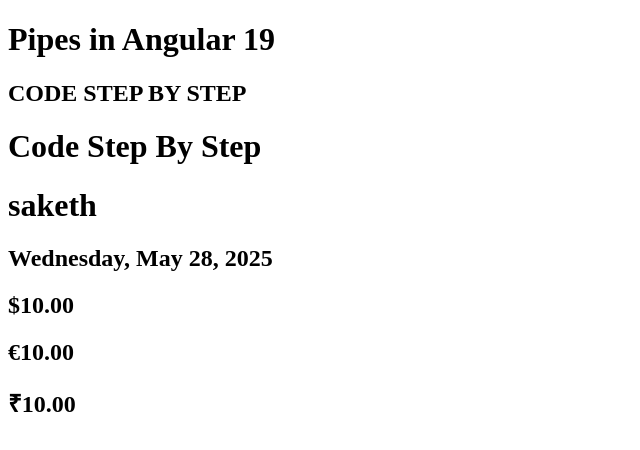
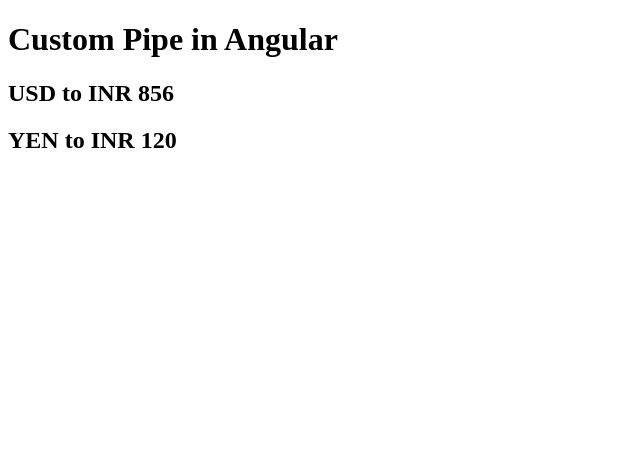
Before and after one commit to SakethSampathVinay/learn-angular, an Angular app: page / in a window 1280 px wide. Shown: the top 450 px of the page, without its empty margins (0-640 px from the left). Built offline with nearby package versions, Linux system fonts and the light colour scheme.

Commit message:
learned custom pipe

```diff
--- a/src/app/app.component.html
+++ b/src/app/app.component.html
@@ -47,4 +47,8 @@
 
 <!-- <app-reuse-component></app-reuse-component> -->
 
-<app-pipes></app-pipes>
+<!-- <app-pipes></app-pipes> -->
+
+<h1>Custom Pipe in Angular</h1>
+<h2>USD to INR {{amount | currencyConvertor}}</h2>
+<h2>YEN to INR  {{amount | currencyConvertor: 12}} </h2>
--- a/src/app/app.component.ts
+++ b/src/app/app.component.ts
@@ -23,13 +23,14 @@
 import { UserComponent } from "./user/user.component";
 import { ReuseComponentComponent } from "./reuse-component/reuse-component.component";
 import { PipesComponent } from "./pipes/pipes.component";
+import { CurrencyConvertorPipe } from './pipe/currency-convertor.pipe';
 
 @Component({
   selector: 'app-root',
   // imports: [RouterOutlet],
   templateUrl: './app.component.html',
   styleUrl: './app.component.css',
-  imports: [PipesComponent]
+  imports: [CurrencyConvertorPipe]
 })
 export class AppComponent {
   title = 'learn-angular-youtube';
@@ -54,7 +55,6 @@
     this.userName = user;
   }
 
-
-
+  amount = 10;
 
 }
--- a/src/app/pipe/currency-convertor.pipe.ts
+++ b/src/app/pipe/currency-convertor.pipe.ts
@@ -1,12 +1,18 @@
 import { Pipe, PipeTransform } from '@angular/core';
+import { dateTimestampProvider } from 'rxjs/internal/scheduler/dateTimestampProvider';
 
 @Pipe({
   name: 'currencyConvertor'
 })
 export class CurrencyConvertorPipe implements PipeTransform {
 
-  transform(value: unknown, ...args: unknown[]): unknown {
-    return null;
+  transform(value: number, ...args: number[]): unknown {
+    if(args.length > 0) {
+      const [data] = args;
+      return value*data;
+    } else {
+      return value * 85.6
+    }
   }
 
 }
```
